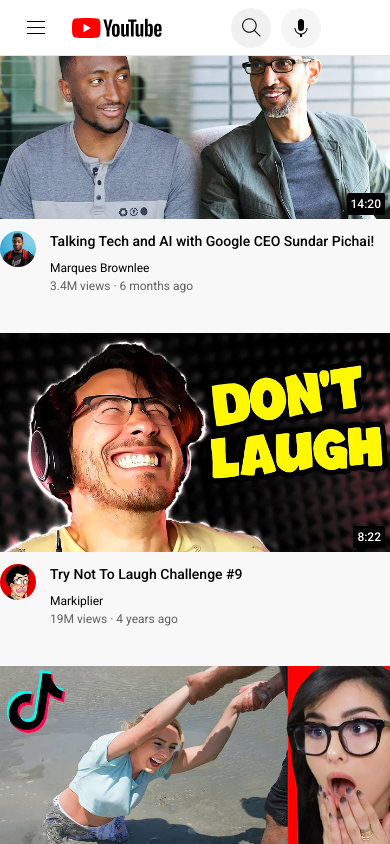
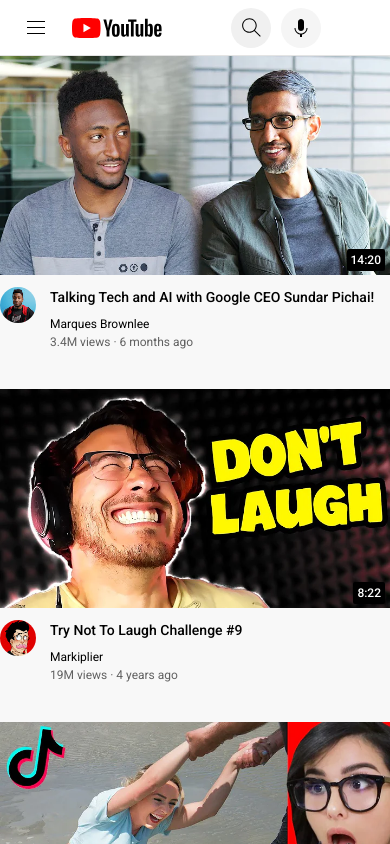
Before and after one commit to Radoslav-Radoslavov/youtube, a plain HTML site: page index.html in a window 390 px wide. Shown: the top 844 px of the page. Drawn offline with Linux system fonts and the light colour scheme.

Commit message:
Update general.css

```diff
--- a/styles/general.css
+++ b/styles/general.css
@@ -14,6 +14,8 @@ body {
 }
 @media (max-width: 750px) {
   body {
-    padding: 0;
+    padding-left: 0;
+    padding-right: 0;
+    padding-top: 56px;
   }
 }
```
